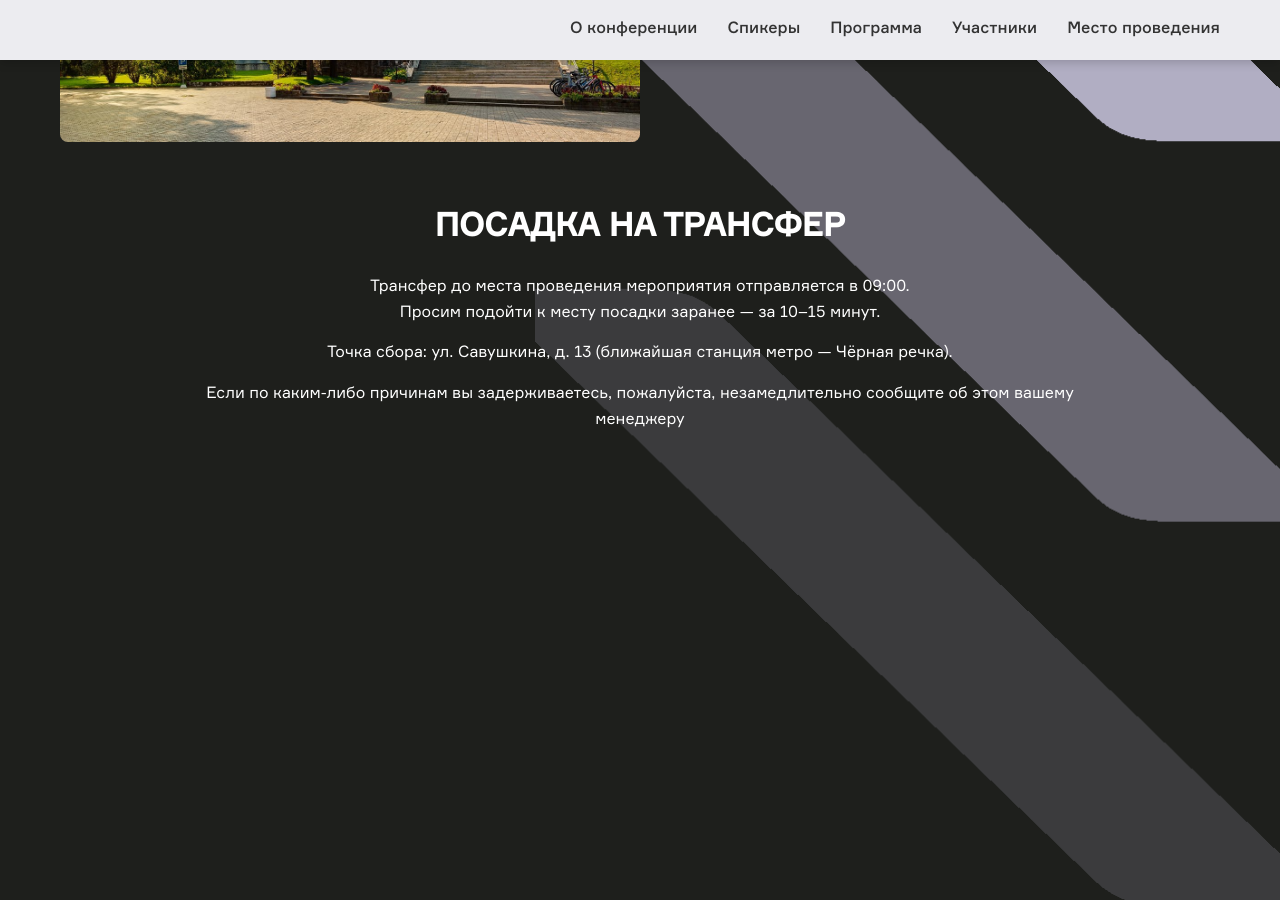
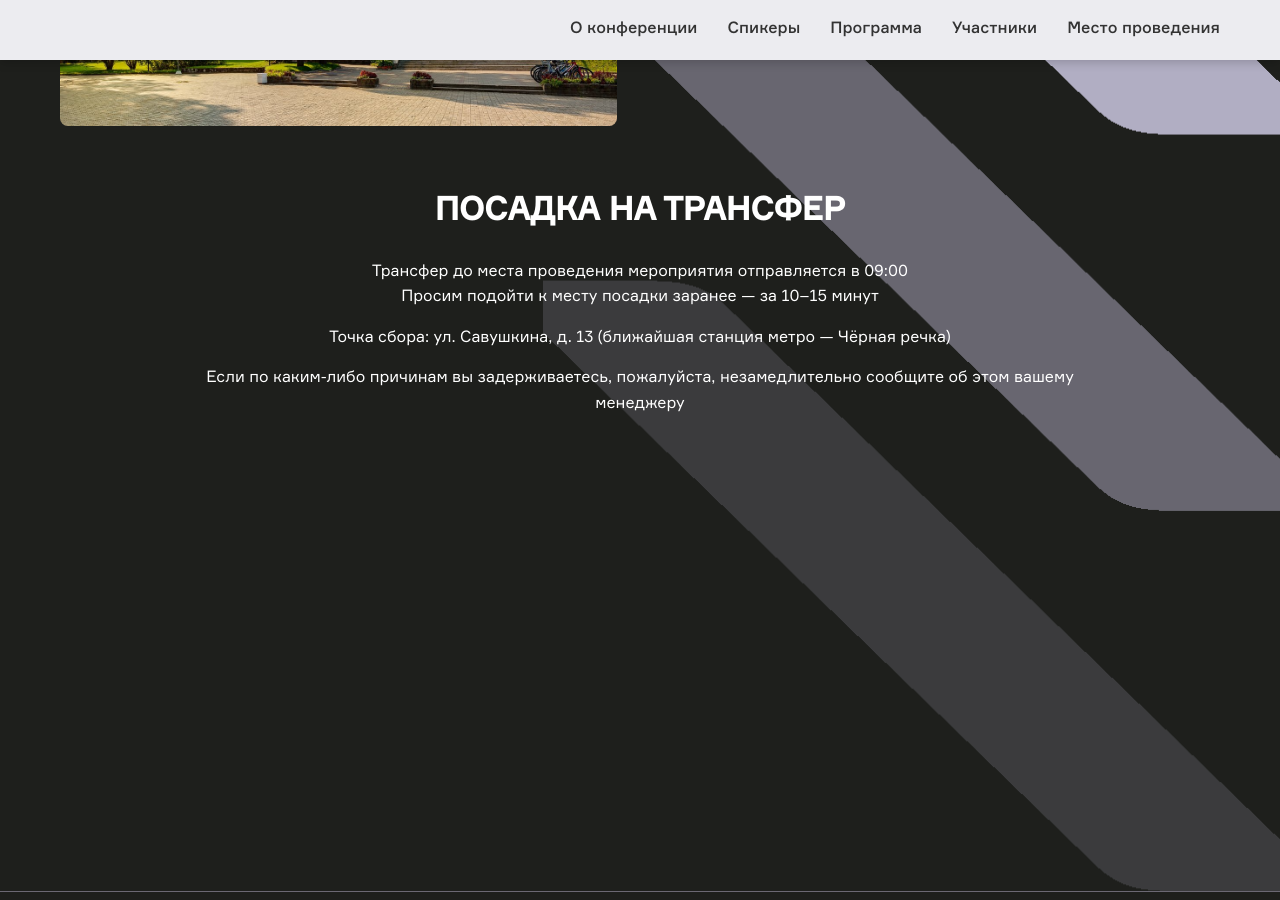
Before and after one commit to Thanatas42/it-conference, a Jekyll site: the page built from index.html, in a window 1280 px wide and 900 px high, scrolled down 6331 px. Built offline with Jekyll 4.4.1, drawn with Linux system fonts in a browser that asks for light colours; part of the change alters nothing that is shown.

```diff
--- a/_includes/location.html
+++ b/_includes/location.html
@@ -12,9 +12,9 @@
 
     <div class="location-item">
       <h2>ПОСАДКА НА ТРАНСФЕР</h2>
-      <p>Трансфер до места проведения мероприятия отправляется в 09:00.<br />Просим подойти к месту посадки заранее —
-        за 10–15 минут.</p>
-      <p>Точка сбора: ул. Савушкина, д. 13 (ближайшая станция метро — Чёрная речка).</p>
+      <p>Трансфер до места проведения мероприятия отправляется в 09:00<br />Просим подойти к месту посадки заранее —
+        за 10–15 минут</p>
+      <p>Точка сбора: ул. Савушкина, д. 13 (ближайшая станция метро — Чёрная речка)</p>
       <p>Если по каким-либо причинам вы задерживаетесь, пожалуйста, незамедлительно сообщите об этом вашему
         менеджеру
       </p>
--- a/assets/styles.css
+++ b/assets/styles.css
@@ -601,7 +601,7 @@ nav ul li a:hover::after {
 }
 
 .location-wrapper img {
-  max-width: 50%;
+  max-width: 48%;
   height: auto;
   object-fit: cover;
   border-radius: 8px;
@@ -609,7 +609,7 @@ nav ul li a:hover::after {
 }
 
 .location-wrapper div {
-  max-width: 50%;
+  max-width: 48%;
   height: auto;
   border-radius: 8px;
   overflow: hidden;
@@ -620,6 +620,8 @@ nav ul li a:hover::after {
   display: block;
   width: 100%;
   height: 400px;
+  border-radius: 8px;
+  overflow: hidden;
 }
 
 @media screen and (max-width: 480px) {
--- a/scripts/maps.js
+++ b/scripts/maps.js
@@ -4,7 +4,7 @@ ymaps.ready(initTwo);
 function init() {
   const myMap = new ymaps.Map("map", {
     center: [60.159581, 29.880482],
-    zoom: 12,
+    zoom: 16,
     controls: ["zoomControl"]
   }, {
     suppressMapOpenBlock: true,
@@ -25,45 +25,35 @@ function init() {
 }
 
 function initTwo() {
-  ymaps.ready(function() {
+  ymaps.ready(function () {
     const MapLast = new ymaps.Map("map-last", {
       center: [59.985458, 30.300866],
-      zoom: 16,
+      zoom: 15,
       controls: ["zoomControl"]
-    }, {
-      suppressMapOpenBlock: true,
-      yandexMapAutoSwitch: false,
-      autoFitToViewport: 'always'
     });
 
-    let pointA = [59.985458, 30.300866];
-    let pointB = [59.986092, 30.293266];
+    const pointA = [59.985458, 30.300866];
+    const pointB = [59.986092, 30.293266];
 
-    let multiRoute = new ymaps.multiRouter.MultiRoute({
-      referencePoints: [
-        pointA,
-        pointB
-      ],
+    const multiRoute = new ymaps.multiRouter.MultiRoute({
+      referencePoints: [pointA, pointB],
       params: {
         routingMode: 'pedestrian'
       }
     }, {
-      boundsAutoApply: true,
-      // Добавляем визуальные параметры
-      routeActiveStrokeWidth: 4,
-      routeActiveStrokeStyle: 'solid',
-      routeActiveStrokeColor: '#0088ff',
-      routeStrokeStyle: 'solid',
-      routeStrokeWidth: 3,
-      pinVisible: true,
-      pinActiveFillColor: '#0088ff'
+      boundsAutoApply: true
     });
 
     MapLast.geoObjects.add(multiRoute);
 
-    // Автоматически подгоняем карту под маршрут
-    MapLast.setBounds(multiRoute.getBounds(), {
-      checkZoomRange: true
+    multiRoute.model.events.add('requestsuccess', function () {
+      MapLast.setBounds(multiRoute.getBounds(), { checkZoomRange: true });
     });
+
+    const placemark = new ymaps.Placemark([59.985900, 30.293277], {
+      balloonContent: 'Точка отправления'
+    });
+    MapLast.geoObjects.add(placemark);
+    placemark.balloon.open();
   });
 }
```
